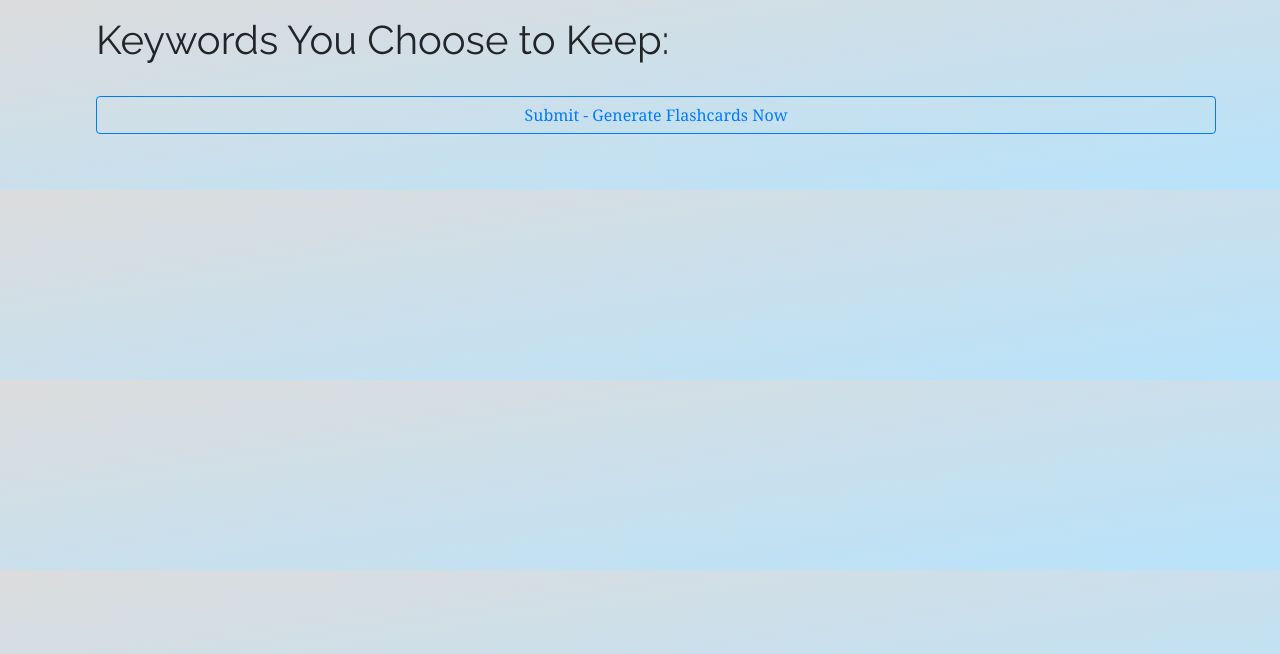
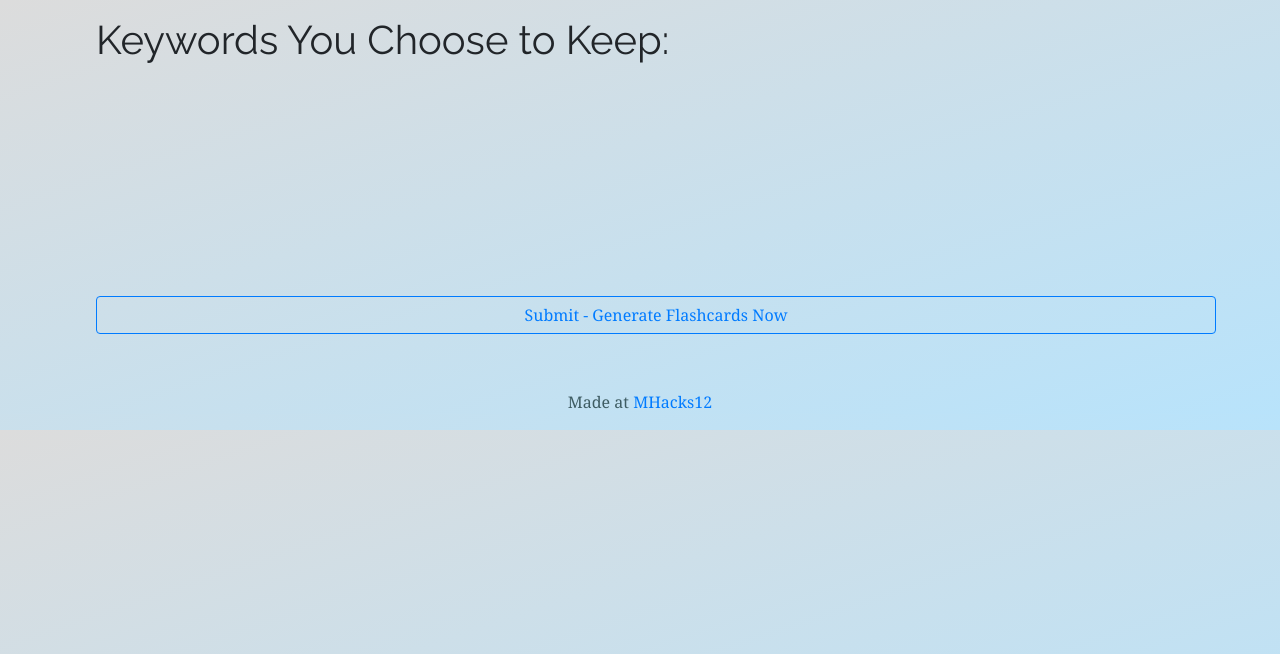
Before and after one commit to victorfu14/flashcard_generator, a Flask app: template templates/keyword_return.html in a window 1280 px wide. Shown: the top 654 px of the page. Run offline with Flask 2, Linux system fonts and the light colour scheme; the template is opened without the code that fills it, so the values that code supplies are empty; some libraries are stand-ins or nearby versions.

Commit message:
more update on format

```diff
--- a/static/css/check_keyword.css
+++ b/static/css/check_keyword.css
@@ -14,7 +14,7 @@ body{
     font-family: Georgia, 'Times New Roman', Times, serif;
     display: inline-block;
     zoom: 1;
-    width: 150px;
+    width: 160px;
     /* text-shadow: 0 .05rem .1rem rgba(255, 255, 255, 1);
     box-shadow: inset 0 0 5rem rgba(255, 255, 255, 0.5); */
 }
@@ -25,3 +25,11 @@ body{
 .btn-outline-primary{
     width: 70em;
 }
+
+/*
+ * Footer
+ */
+ .mastfoot {
+    text-align: center;
+    color: rgba(2, 31, 32, 0.685);
+}
--- a/templates/keyword_return.html
+++ b/templates/keyword_return.html
@@ -13,7 +13,7 @@
 <body>
     <div class="cover-container d-flex w-100 h-100 p-3 mx-auto flex-column">
         <h1 class="top">Keywords You Choose to Keep:</h1>
-        <div>
+        <div style="height: 200px; overflow:auto;">
         {% for key in keywords %}
             <input type="checkbox" id="myCheck" value={{key}} checked><label class ="output">{{ key }}</label>
         {% endfor %}
@@ -24,5 +24,10 @@
         <p class="text" id="text">{{text}}</p>
         <script src="/static/js/keyword.js"></script>
     </div>
+    <footer class="mastfoot mt-auto">
+        <div class="inner">
+            <p>Made at <a href="https://mhacks12.devpost.com/?ref_content=default&ref_feature=challenge&ref_medium=discover">MHacks12</a></p>
+        </div>
+    </footer>
 </body>
 </html>
```
